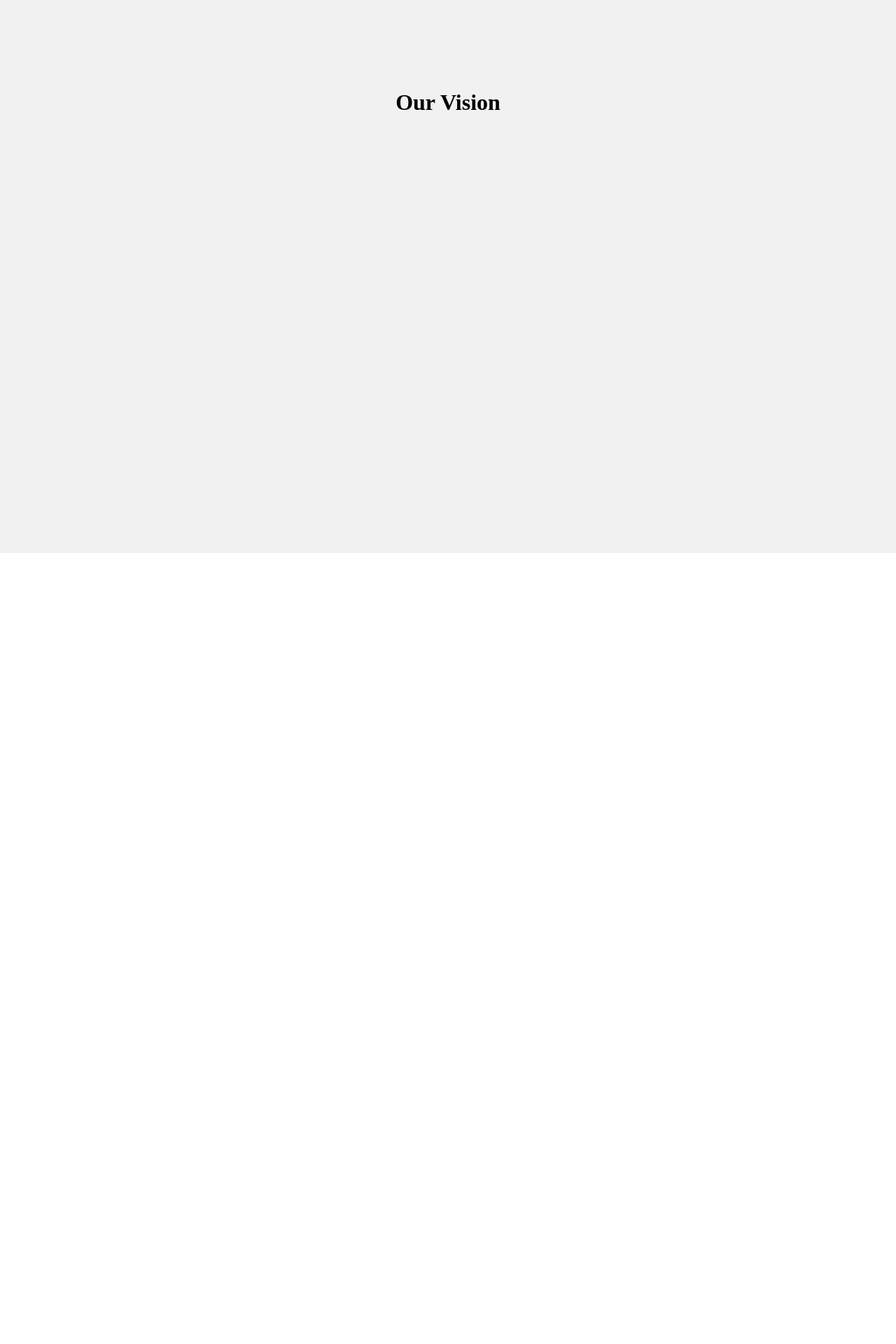
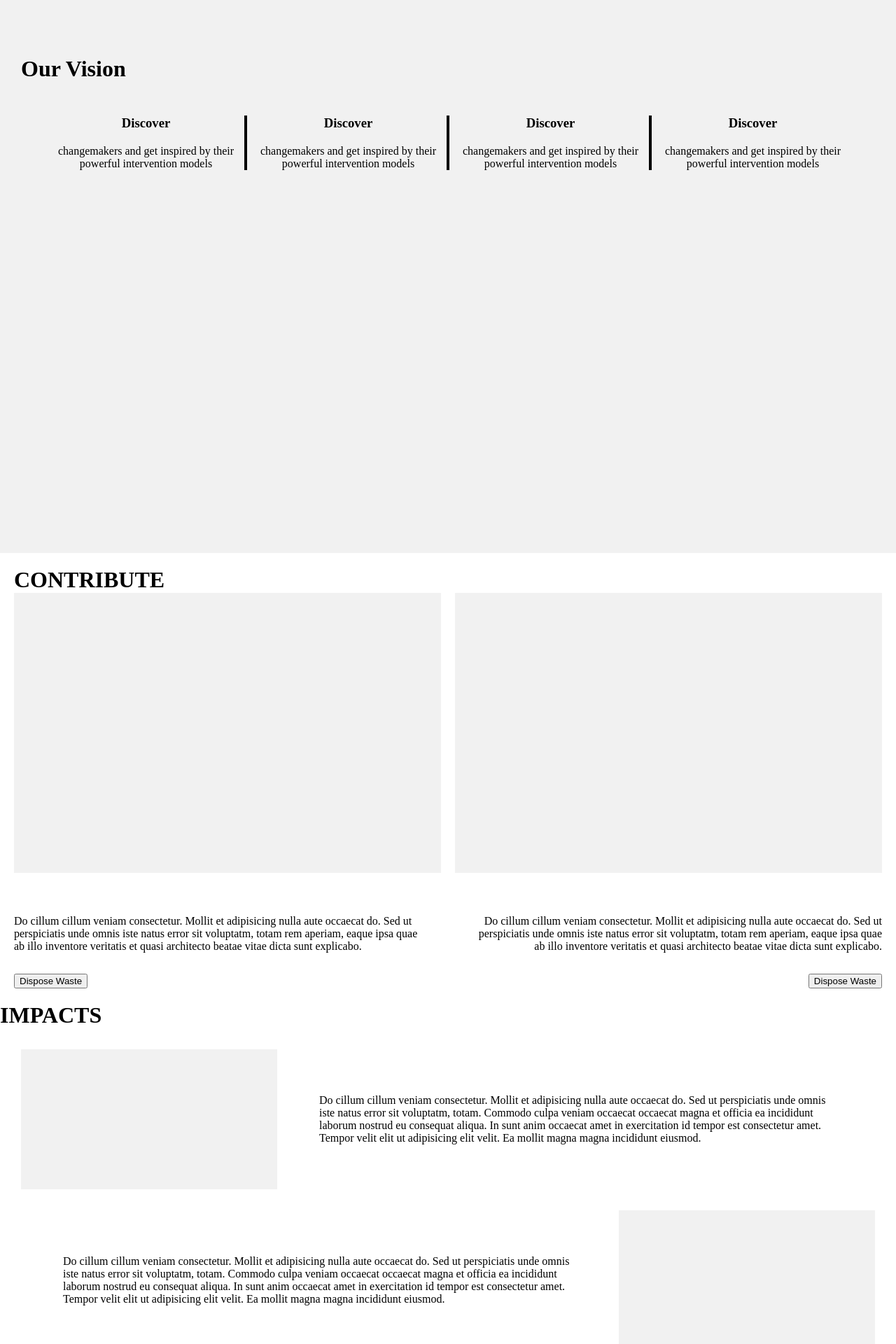
Before and after one commit to soydevs/waste-not, a React (Create React App) app: page / in a window 1280 px wide. Shown: the part 720-2640 px from the top of the page at 70% size. Before the commit the page ends 1510 px from the top, so only its background shows below. Built offline with nearby package versions, Linux system fonts and the light colour scheme.

Commit message:
landing template

```diff
--- a/src/components/Vision/Vision.css
+++ b/src/components/Vision/Vision.css
@@ -10,6 +10,86 @@
     justify-content: center;
 }
 
-.vision__wave {
-    height: 100%;
+.vision__container > div {
+    border-right: 2px solid black;
+    border-left: 2px solid black;
+    padding-left: 4px;
 }
+
+.vision__container > div > h3 {
+    text-align: center;
+    margin-bottom: 20px;
+}
+
+.vision__container > div > p {
+
+    text-align: center;
+}
+.vision__container > div:nth-of-type(1) {
+    border-left: 0 !important;
+}
+.vision__container > div:nth-of-type(4) {
+    border-right: 0 !important;
+}
+
+/* .vision__wave {
+    height: 200px;
+    transform: matrix(-1, 0, 0, 1, 0, 0);
+    background-color: var(--primary-bg);
+} */
+
+.vision__wave > h1 {
+    margin-left: 30px;
+}
+/* Vector */
+
+#contribute {
+    padding: 20px;
+}
+.contribute__cards {
+    display: flex;
+    align-items: center;
+    justify-content: center;
+    justify-items: center;
+    align-content: center;
+    gap: 20px;
+}
+.cover {
+    height: 400px;
+    background-color: var(--primary-bg);
+    margin-bottom: 60px;
+}
+.card:nth-of-type(2) {
+    text-align: right;
+}
+.card:nth-of-type(1) > p {
+    padding-right: 20px;
+}
+.card:nth-of-type(2) > p {
+    padding-left: 20px;
+}
+.card > button {
+    margin-top: 30px;
+}
+.cover_img {
+    width: 30%;
+    height: 200px;
+    background-color: var(--primary-bg);
+}
+
+.row {
+    display: flex;
+    justify-content: center;
+    align-items: center;
+    margin-bottom: 30px;
+    margin-top: 30px;
+    padding: 0 30px;
+}
+.row:nth-of-type(2n) {
+    flex-direction: row-reverse;
+}
+
+.row > p {
+    width: 70%;
+    padding: 60px;
+}
--- a/src/components/Vision/Vision.js
+++ b/src/components/Vision/Vision.js
@@ -5,11 +5,62 @@ import './Vision.css'
 
 function Vision() {
     return (
+    <>
         <div className="vision" id="vision">
+            <div className="vision__wave">
+                <h1>Our Vision</h1>
+                </div>
             <div className="vision__container">
-                <h1>Our Vision</h1>
+
+                <div>
+                    <h3>Discover</h3>
+                    <p>changemakers and get inspired by their powerful intervention models</p>
+                </div>
+                <div>
+                    <h3>Discover</h3>
+                    <p>changemakers and get inspired by their powerful intervention models</p>
+                </div>
+                <div>
+                    <h3>Discover</h3>
+                    <p>changemakers and get inspired by their powerful intervention models</p>
+                </div>
+                <div>
+                    <h3>Discover</h3>
+                    <p>changemakers and get inspired by their powerful intervention models</p>
+                </div>
             </div>
         </div>
+        <div id="contribute">
+            <h1>CONTRIBUTE</h1>
+            <section className="contribute__cards">
+            <div className="card">
+                    <div className="cover"></div>
+                    <p>Do cillum cillum veniam consectetur. Mollit et adipisicing nulla aute occaecat do. Sed ut perspiciatis unde omnis iste natus error sit voluptatm, totam rem aperiam, eaque ipsa quae ab illo inventore veritatis et quasi architecto beatae vitae dicta sunt explicabo.</p>
+                    <button>Dispose Waste</button>
+                </div>
+                <div className="card">
+                    <div className="cover"></div>
+                    <p>Do cillum cillum veniam consectetur. Mollit et adipisicing nulla aute occaecat do. Sed ut perspiciatis unde omnis iste natus error sit voluptatm, totam rem aperiam, eaque ipsa quae ab illo inventore veritatis et quasi architecto beatae vitae dicta sunt explicabo.</p>
+                    <button>Dispose Waste</button>
+                </div>
+            </section>
+        </div>
+        <div id="impacts">
+            <h1>IMPACTS</h1>
+            <main>
+                {
+                    [1,2,3,4,5,6].map((el, i) => {
+                        return (
+                            <section className="row">
+                                <div className="cover_img"></div>
+                                <p>Do cillum cillum veniam consectetur. Mollit et adipisicing nulla aute occaecat do. Sed ut perspiciatis unde omnis iste natus error sit voluptatm, totam. Commodo culpa veniam occaecat occaecat magna et officia ea incididunt laborum nostrud eu consequat aliqua. In sunt anim occaecat amet in exercitation id tempor est consectetur amet. Tempor velit elit ut adipisicing elit velit. Ea mollit magna magna incididunt eiusmod.</p>
+                            </section>
+                        )
+                    })
+                }
+            </main>
+        </div>
+    </>
     )
 }
 
```
